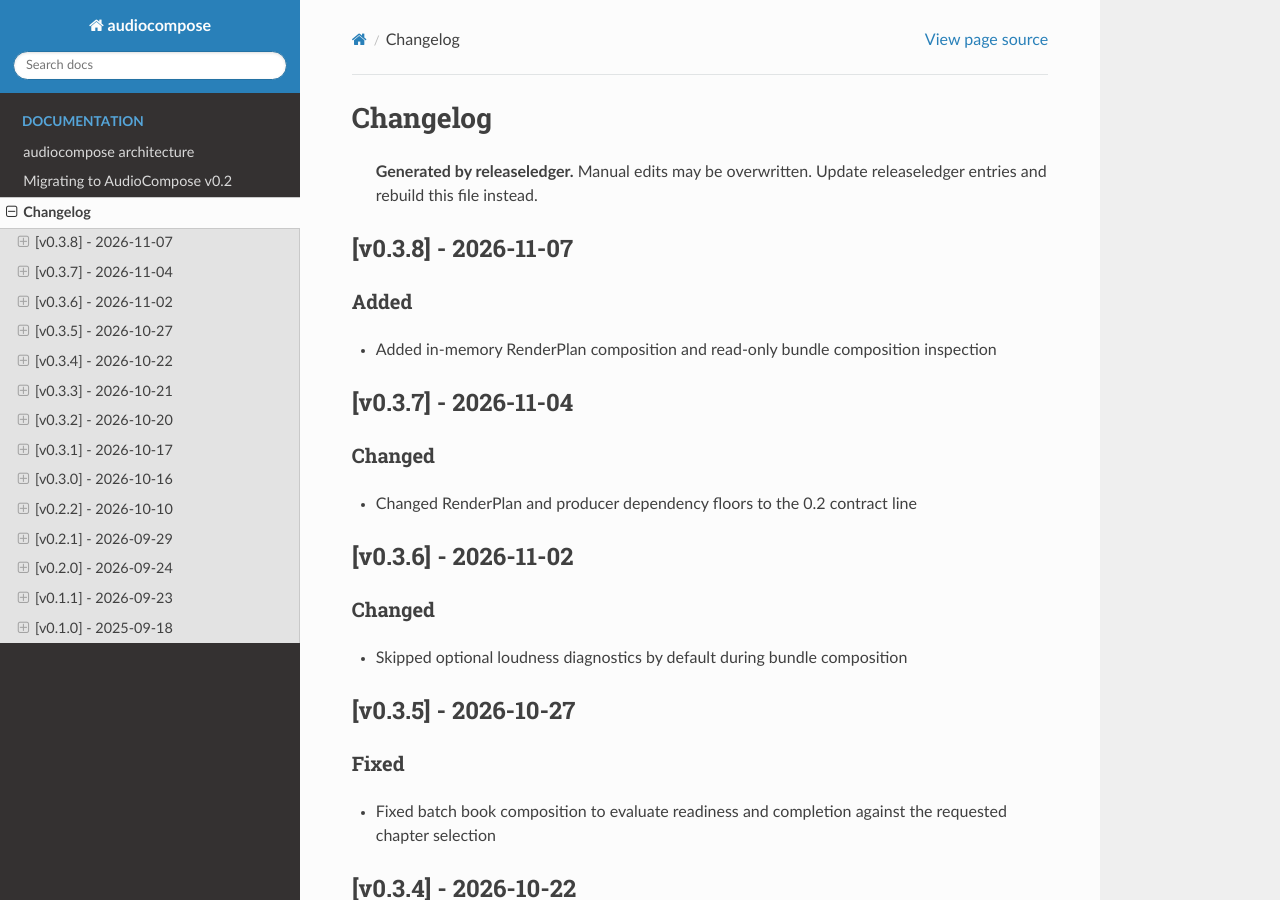
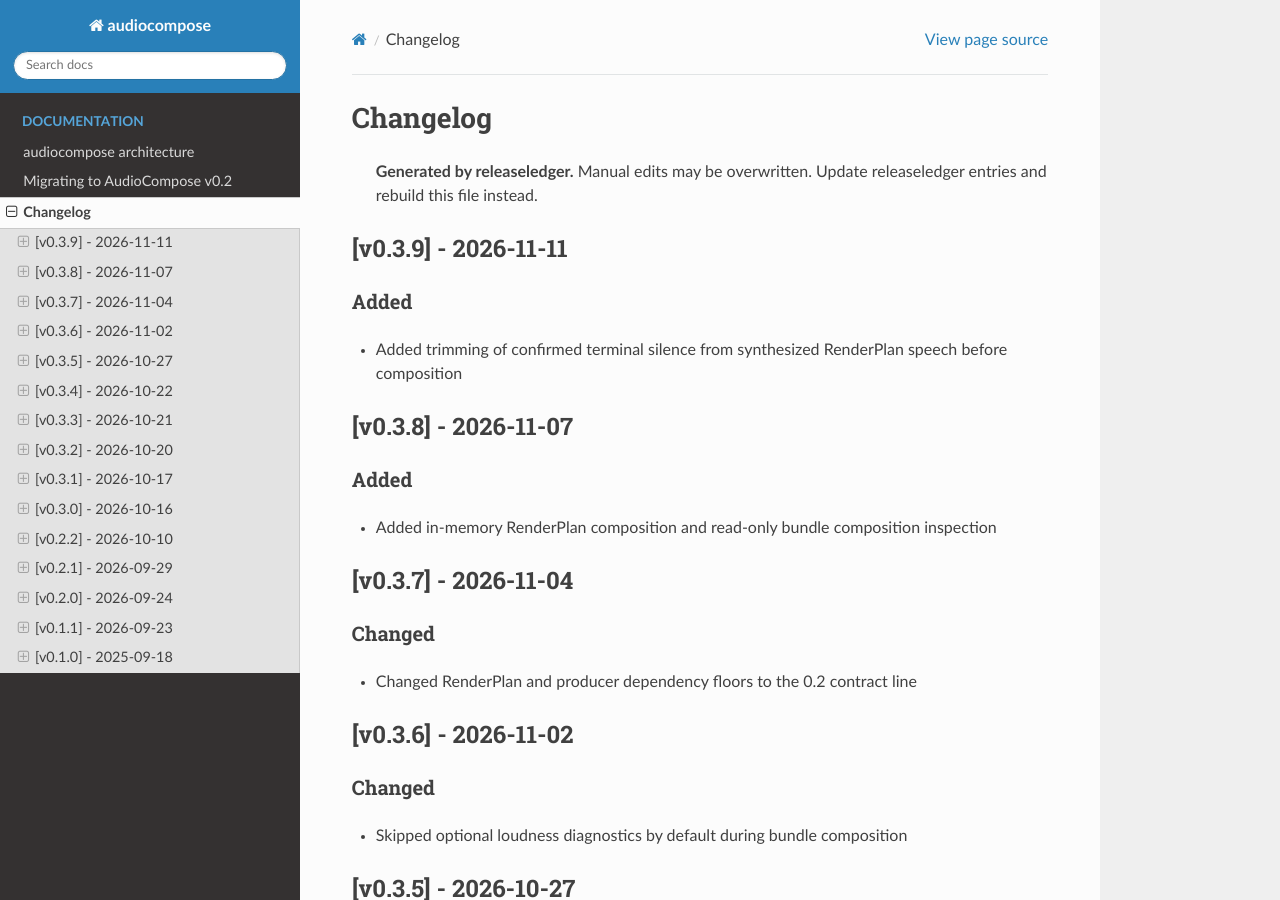
Before and after one commit to buchwandler/audiocompose, a Sphinx documentation site: the page built from docs/changelog.md, in a window 1280 px wide and 900 px high. Built offline with Sphinx 7.4.7 and the Read the Docs theme 3.1.0, drawn with Linux system fonts in a browser that asks for light colours.

Commit message:
doc: changelog

```diff
--- a/docs/changelog.md
+++ b/docs/changelog.md
@@ -1,6 +1,14 @@
 # Changelog
 
 > **Generated by releaseledger.** Manual edits may be overwritten. Update releaseledger entries and rebuild this file instead.
+
+## [v0.3.9] - 2026-11-11
+
+### Added
+
+- Added trimming of confirmed terminal silence from synthesized RenderPlan speech before composition
+
+<!-- generated by releaseledger -->
 
 ## [v0.3.8] - 2026-11-07
 
```
Also changed, not shown: .ledger/releaseledger/data/ledgers/main/releases/v0.3.9/entries/entry-0001.md (added), .ledger/releaseledger/data/ledgers/main/releases/v0.3.9/release.md (added), 8 other files.
